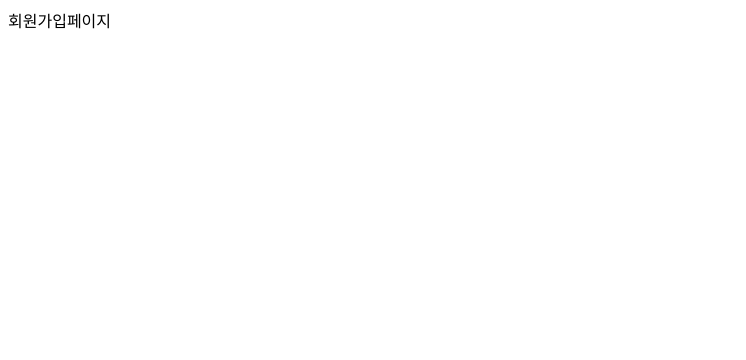
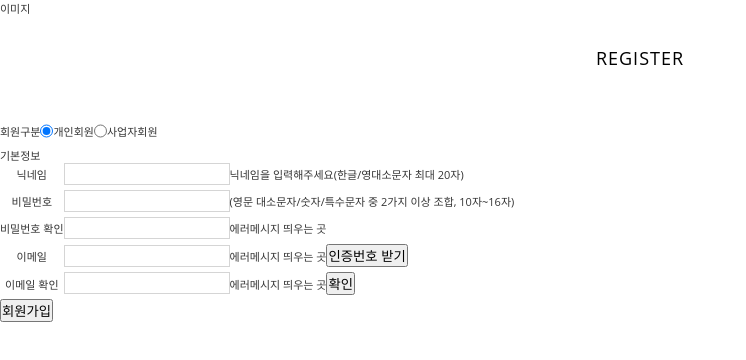
Before and after one commit to My-PetMily/my-petmily-view, a React (Create React App) app: page /register in a window 1280 px wide. Shown: the top 360 px of the page, without its empty margins (0-746 px from the left). Built offline with nearby package versions, Linux system fonts and the light colour scheme.

Commit message:
feat: markup만 해놓음 #4

```diff
--- a/package.json
+++ b/package.json
@@ -15,6 +15,8 @@
     "react-dom": "^18.2.0",
     "react-router-dom": "^6.8.1",
     "react-scripts": "5.0.1",
+    "styled-components": "^5.3.6",
+    "styled-reset": "^4.4.5",
     "tsconfig-paths-webpack-plugin": "^4.0.0",
     "web-vitals": "^2.1.4"
   },
@@ -43,6 +45,7 @@
     ]
   },
   "devDependencies": {
+    "@types/styled-components": "^5.1.26",
     "@typescript-eslint/eslint-plugin": "^5.50.0",
     "@typescript-eslint/parser": "^5.50.0",
     "eslint": "^8.33.0",
--- a/src/App.tsx
+++ b/src/App.tsx
@@ -2,13 +2,18 @@ import MainPage from './pages/Main';
 import RegisterPage from '@pages/Register';
 import React from 'react';
 import { Routes, Route } from 'react-router-dom';
+import { Reset } from 'styled-reset';
+import './app.css';
 
 const App = (): JSX.Element => {
   return (
-    <Routes>
-      <Route path="/" element={<MainPage />} />
-      <Route path="/register" element={<RegisterPage />} />
-    </Routes>
+    <>
+      <Reset />
+      <Routes>
+        <Route path="/" element={<MainPage />} />
+        <Route path="/register" element={<RegisterPage />} />
+      </Routes>
+    </>
   );
 };
 
--- /dev/null
+++ b/src/app.css
@@ -0,0 +1,28 @@
+* {
+  margin: 0;
+  padding: 0;
+  box-sizing: border-box;
+}
+a {
+  text-decoration: none;
+  transition: all 0.15s ease-in-out;
+  box-sizing: border-box !important;
+}
+th,
+td {
+  border: 0;
+  vertical-align: top;
+}
+body {
+  font: 11px 'Open Sans', 'Nanum Gothic', 'arial', 'sans-serif';
+  color: #353535;
+  background: #fff;
+}
+input {
+  font-size: 100%;
+  font-family: 'Open Sans', 'Nanum Barun Gothic', 'Nanum Gothic', Arial,
+    Helvetica, sans-serif;
+  color: #353535;
+  vertical-align: middle;
+  outline: none;
+}
--- /dev/null
+++ b/src/components/Register/index.tsx
@@ -0,0 +1,85 @@
+import React from 'react';
+import {
+  Container,
+  Contents,
+  RegisterInput,
+  RegisterTitle,
+  Wrap,
+} from './styles';
+
+const Register = () => {
+  return (
+    <Wrap>
+      <header>이미지</header>
+      <Container>
+        <Contents>
+          <RegisterTitle>
+            <h2 style={{ margin: '0 auto' }}>REGISTER</h2>
+          </RegisterTitle>
+          <form>
+            <table border={1}>
+              <tr>
+                <th>회원구분</th>
+                <td>
+                  <RegisterInput type="radio" checked />
+                  <label>개인회원</label>
+                </td>
+                <td>
+                  <RegisterInput type="radio" />
+                  <label>사업자회원</label>
+                </td>
+              </tr>
+            </table>
+            <h3>기본정보</h3>
+            <table>
+              <tr>
+                <th>닉네임</th>
+                <td>
+                  <RegisterInput type="text" />
+                  <span>닉네임을 입력해주세요</span>(한글/영대소문자 최대 20자)
+                </td>
+              </tr>
+              <tr>
+                <th>비밀번호</th>
+                <td>
+                  <RegisterInput type="password" />
+                  <span>
+                    (영문 대소문자/숫자/특수문자 중 2가지 이상 조합, 10자~16자)
+                  </span>
+                </td>
+              </tr>
+              <tr>
+                <th>비밀번호 확인</th>
+                <td>
+                  <RegisterInput type="password" />
+                  <span>에러메시지 띄우는 곳</span>
+                </td>
+              </tr>
+              <tr>
+                <th>이메일</th>
+                <td>
+                  <RegisterInput type="email" />
+                  <span>에러메시지 띄우는 곳</span>
+                  <button>인증번호 받기</button>
+                </td>
+              </tr>
+              <tr>
+                <th>이메일 확인</th>
+                <td>
+                  <RegisterInput type="text" />
+                  <span>에러메시지 띄우는 곳</span>
+                  <button>확인</button>
+                </td>
+              </tr>
+            </table>
+            <div>
+              <button>회원가입</button>
+            </div>
+          </form>
+        </Contents>
+      </Container>
+    </Wrap>
+  );
+};
+
+export default Register;
--- /dev/null
+++ b/src/components/Register/styles.ts
@@ -0,0 +1,50 @@
+import styled from 'styled-components';
+
+export const Wrap = styled.section`
+  font: 11px 'Open Sans', 'Nanum Gothic', 'arial', 'sans-serif';
+  color: #353535;
+  background: #fff;
+  position: relative;
+  margin: 0 auto;
+`;
+
+export const Container = styled.article`
+  margin: 0 auto;
+  overflow: hidden;
+`;
+
+export const Contents = styled.div`
+  position: relative;
+  margin: 0 auto;
+  min-height: 300px;
+  width: 100%;
+`;
+
+export const RegisterTitle = styled.div`
+  margin: 30px 0 50px;
+  text-align: center;
+  & h2 {
+    margin: 0 auto;
+    color: #000;
+    font-size: 18px;
+    font-weight: 500;
+    letter-spacing: 1px;
+    text-transform: uppercase;
+  }
+`;
+
+export const RegisterInput = styled.input`
+  font-size: 100%;
+  font-family: 'Open Sans', 'Nanum Barun Gothic', 'Nanum Gothic', Arial,
+    Helvetica, sans-serif;
+  color: #353535;
+  vertical-align: middle;
+  outline: none;
+  height: 22px;
+  line-height: 22px;
+  padding: 2px 4px;
+  border: 1px solid #d5d5d5;
+  color: #353535;
+  font-size: 12px;
+  margin-bottom: 5px; //이거 빼야함
+`;
--- a/src/pages/Register/index.tsx
+++ b/src/pages/Register/index.tsx
@@ -1,7 +1,8 @@
+import Register from '@components/Register';
 import React from 'react';
 
 const RegisterPage = () => {
-  return <div>회원가입페이지</div>;
+  return <Register />;
 };
 
 export default RegisterPage;
```
Also changed, not shown: 1 other file (tests, documents, lock files or other folders).
